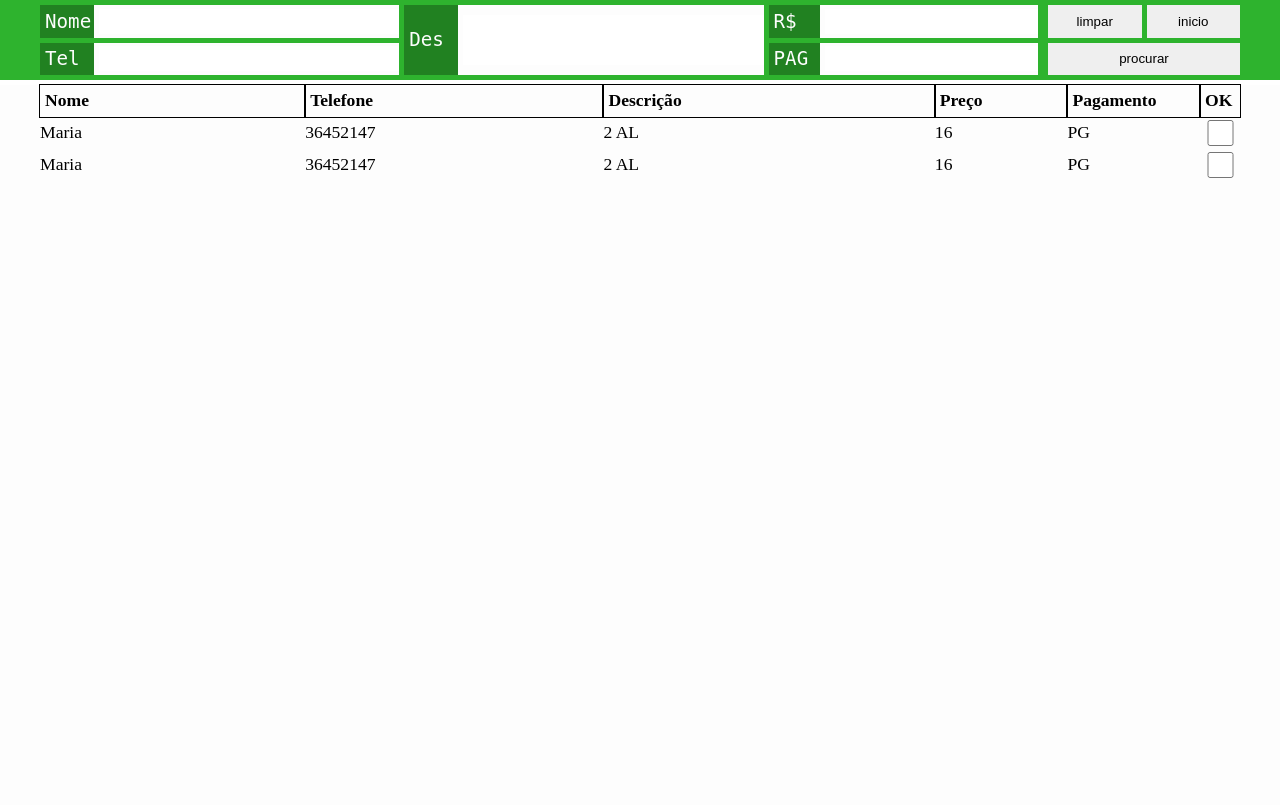
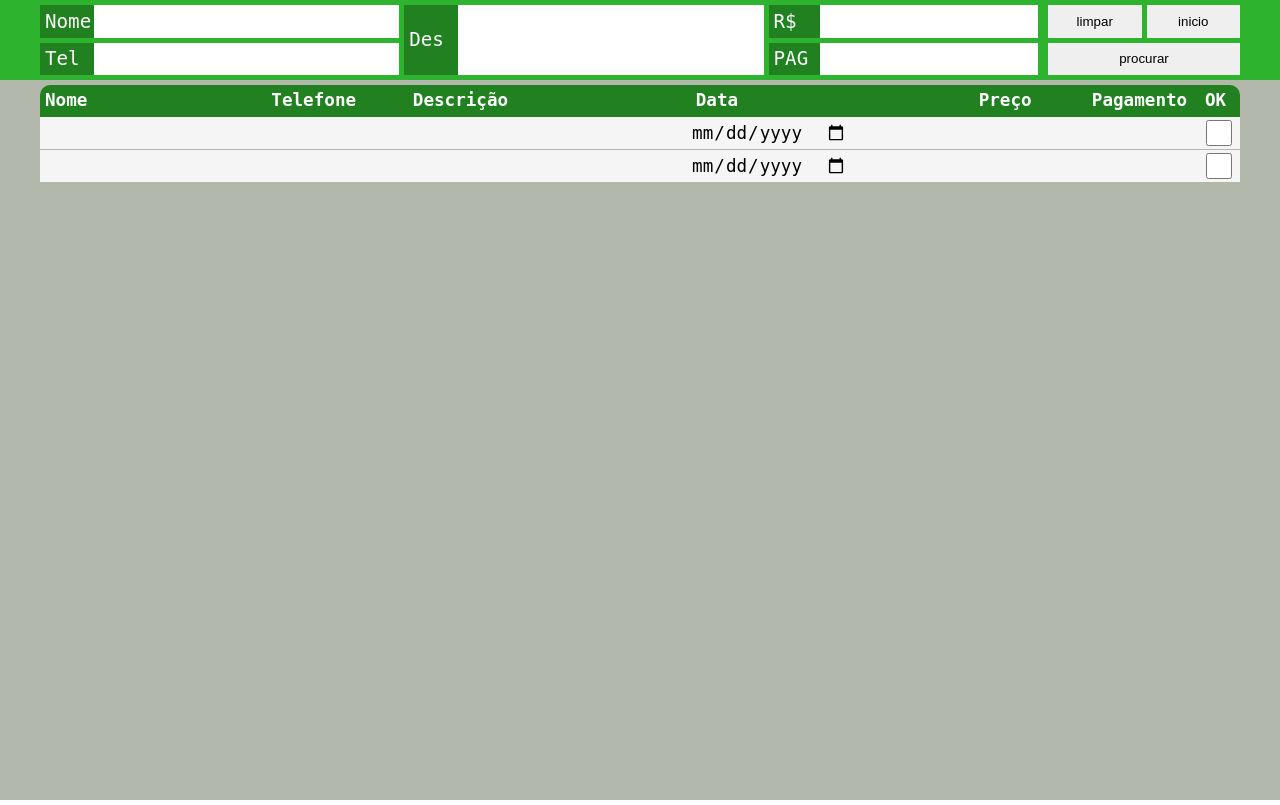
Before and after one commit to LucioCarvalhoDev/sit-almeida, a plain HTML site: page front/index.html in a window 1280 px wide. Drawn offline with Linux system fonts and the light colour scheme; a web font is replaced by a local one.

Commit message:
css da tabela, adicionado campo data

```diff
--- a/front/css/main.css
+++ b/front/css/main.css
@@ -1,28 +1,32 @@
 .m {
     display: flex;
-    margin-top: 5px;
     justify-content: center;
     position: absolute;
     top: 5rem;
     width: 100%;
     min-height: calc(100% - 5rem);
-    background-color: var(--white);
+    background-color: rgb(178, 184, 172);
 }
 
 
 .m_table {
+    margin-top: 5px;
     display: grid;
     grid-template-rows: 2rem 1fr;
     font-size: 1.1rem;
+    border-top-left-radius: 10px;
+    border-top-right-radius: 10px;
+    overflow: hidden;
+    font-family: mono;
 }
 
 .m_table_columns {
     font-weight: bold;
 }
 
-.m_table_orders {
-    display: grid;
-    grid-template-rows: repeat(auto-fill, 2rem);
+.m_table_columns_title {
+    background: var(--dark-green);
+    color: var(--white)
 }
 
 .m_table_columns,
@@ -30,18 +34,37 @@
     display: grid;
     height: 2rem;
     grid-template-columns:
-    .8fr .9fr 1fr .4fr .4fr 2.5rem;
+    .8fr .5fr 1fr 1fr .4fr .4fr 2.5rem;
 }
 
 .m_table_columns_title {
     display: flex;
     justify-content: flex-start;
     align-items: center;
-    outline: 1px solid black;
     padding: 5px;
+}
+
+.m_table_orders {
+    display: grid;
+    row-gap: 1px;
+    grid-template-rows: repeat(auto-fill, 2rem);
+}
+
+.m_table_orders_order {
+    background-color: whitesmoke;
+    padding: 0 5px;
 }
 
 .m_table_orders_order_field {
     display: flex;
     align-items: center;
+    width: 100%;
+    background-color: #00000000;
+    border: none;
+    font-family: mono;
+    font-size: 1.1rem;
 }
+
+.m_table_orders_order_field:focus {
+    outline: none;
+}
--- a/front/index.html
+++ b/front/index.html
@@ -71,25 +71,28 @@
                 <span class="m_table_columns_title">Nome</span>
                 <span class="m_table_columns_title">Telefone</span>
                 <span class="m_table_columns_title">Descrição</span>
+                <span class="m_table_columns_title">Data</span>
                 <span class="m_table_columns_title">Preço</span>
                 <span class="m_table_columns_title">Pagamento</span>
                 <span class="m_table_columns_title">OK</span>
             </div>
             <div class="m_table_orders">
                 <div class="m_table_orders_order">
-                    <span class="m_table_orders_order_field">Maria</span>
-                    <span class="m_table_orders_order_field">36452147</span>
-                    <span class="m_table_orders_order_field">2 AL</span>
-                    <span class="m_table_orders_order_field">16</span>
-                    <span class="m_table_orders_order_field">PG</span>
+                    <input class="m_table_orders_order_field">
+                    <input class="m_table_orders_order_field">
+                    <input class="m_table_orders_order_field">
+                    <input type="date" class="m_table_orders_order_field">
+                    <input class="m_table_orders_order_field">
+                    <input class="m_table_orders_order_field">
                     <input type="checkbox" class="m_table_orders_order_field">
                 </div>
                 <div class="m_table_orders_order">
-                    <span class="m_table_orders_order_field">Maria</span>
-                    <span class="m_table_orders_order_field">36452147</span>
-                    <span class="m_table_orders_order_field">2 AL</span>
-                    <span class="m_table_orders_order_field">16</span>
-                    <span class="m_table_orders_order_field">PG</span>
+                    <input class="m_table_orders_order_field">
+                    <input class="m_table_orders_order_field">
+                    <input class="m_table_orders_order_field">
+                    <input type="date" class="m_table_orders_order_field">
+                    <input class="m_table_orders_order_field">
+                    <input class="m_table_orders_order_field">
                     <input type="checkbox" class="m_table_orders_order_field">
                 </div>
             </div>
```
